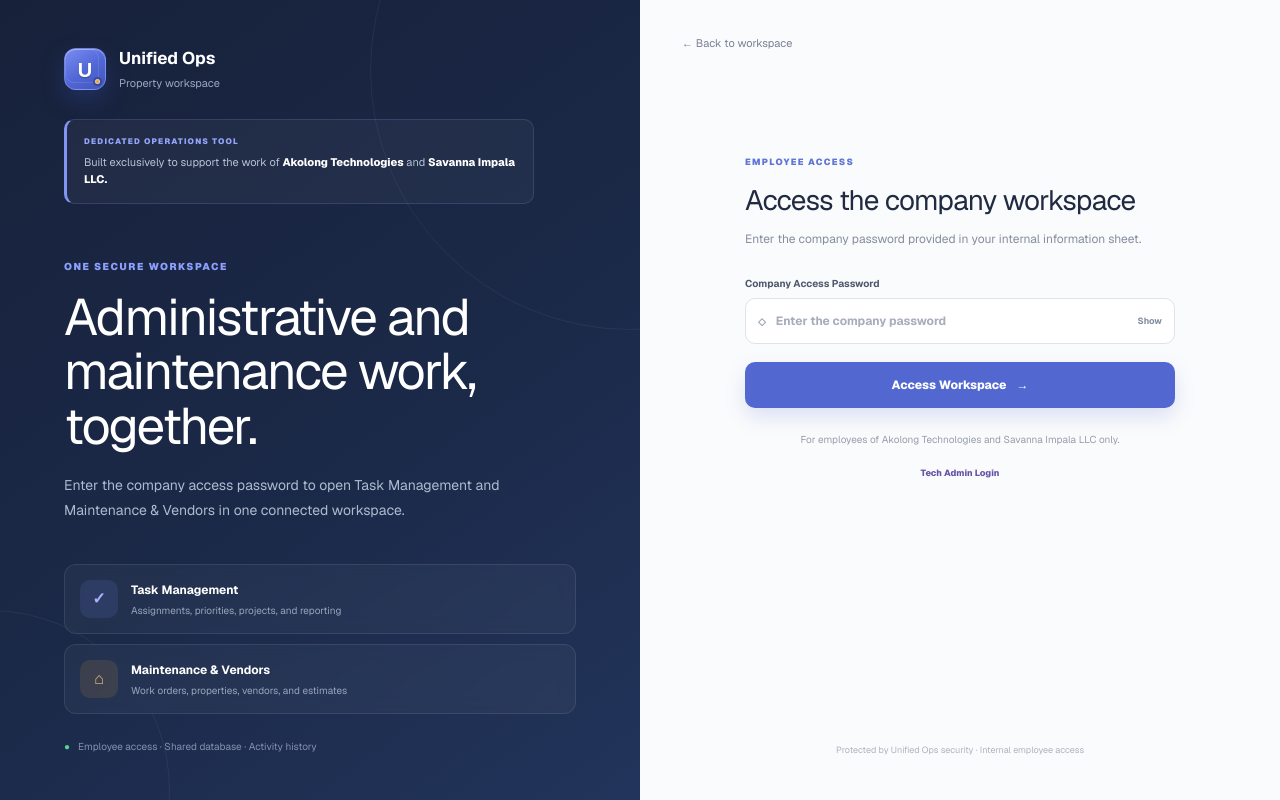
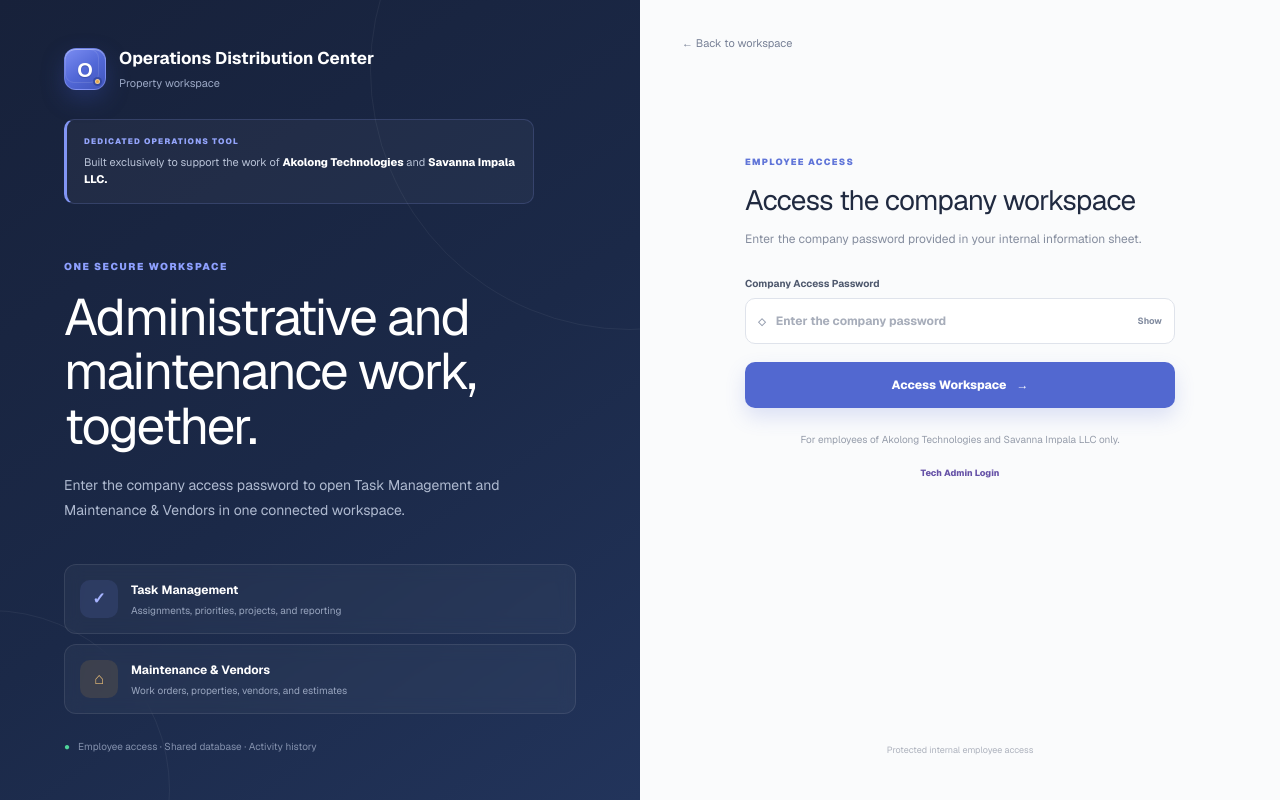
Before and after one commit to MarlonDichoso/MarlonDichoso-operations-distribution-center, a Next.js app: page /login in a window 1280 px wide. Built offline with nearby package versions, Linux system fonts and the light colour scheme; no server answers.

Commit message:
Rename front layer to Operations Distribution Center

```diff
--- a/app/data-control/page.tsx
+++ b/app/data-control/page.tsx
@@ -175,7 +175,7 @@ export default function DataControlPage() {
     <header className="data-control-header">
       <button onClick={() => { location.href = "/"; }}>← Dashboard</button>
       <div>
-        <p>UNIFIED OPS · TECH ADMIN CONSOLE</p>
+        <p>OPERATIONS DISTRIBUTION CENTER · TECH ADMIN CONSOLE</p>
         <h1>Data Control</h1>
         <span>Import once, review routing, and distribute work.</span>
       </div>
@@ -217,7 +217,7 @@ export default function DataControlPage() {
       <article className="control-card backup-card">
         <div className="control-card-heading"><div><span>02</span><h2>Document backup</h2></div></div>
         <p>Download saved PDFs, photos, data, and a searchable index in one organized ZIP.</p>
-        <div className="folder-preview"><strong>Unified-Ops-Backup/</strong><span>Work-Authorizations/</span><span>Owner-Approvals/</span><span>Quote-Requests/</span><span>Work-Verifications/</span><span>Photos/</span><span>Data/</span><span>backup-index.csv</span></div>
+        <div className="folder-preview"><strong>Operations-Distribution-Center-Backup/</strong><span>Work-Authorizations/</span><span>Owner-Approvals/</span><span>Quote-Requests/</span><span>Work-Verifications/</span><span>Photos/</span><span>Data/</span><span>backup-index.csv</span></div>
         <button className="primary-control-button backup-button" disabled={busy} onClick={backup}>Download Document Backup</button>
         <iframe ref={frame} className="backup-frame" src="/work-order-generator/index.html" title="Document backup service"/>
       </article>
@@ -241,7 +241,7 @@ export default function DataControlPage() {
         <div className="distribution-loading-card">
           <span className="distribution-spinner" aria-hidden="true" />
           <strong>Distributing imported tasks</strong>
-          <p>Please wait while Unified Ops updates the shared database and routes every record.</p>
+          <p>Please wait while the Operations Distribution Center updates the shared database and routes every record.</p>
           <span className="distribution-loading-note">Do not close this page.</span>
         </div>
       </div>
--- a/app/layout.tsx
+++ b/app/layout.tsx
@@ -14,9 +14,9 @@ const geistMono = Geist_Mono({
 });
 
 export const metadata: Metadata = {
-  title: "Unified Operations Hub",
+  title: "Operations Distribution Center",
   description:
-    "A single front layer for Task Management and Maintenance Vendor Monitoring.",
+    "A central routing layer for administrative and maintenance work.",
   icons: {
     icon: "/favicon.svg",
     shortcut: "/favicon.svg",
--- a/app/login/page.tsx
+++ b/app/login/page.tsx
@@ -58,10 +58,10 @@ export default function LoginPage() {
       <section className="login-brand-panel">
         <div className="login-brand">
           <span className="brand-mark">
-            <span className="brand-letter">U</span>
+            <span className="brand-letter">O</span>
           </span>
           <div>
-            <strong>Unified Ops</strong>
+            <strong>Operations Distribution Center</strong>
             <span>Property workspace</span>
           </div>
         </div>
@@ -121,16 +121,16 @@ export default function LoginPage() {
         <div className="login-card">
           <div className="mobile-login-brand">
             <span className="brand-mark compact">
-              <span className="brand-letter">U</span>
+              <span className="brand-letter">O</span>
             </span>
-            <strong>Unified Ops</strong>
+            <strong>Operations Distribution Center</strong>
           </div>
 
           <p className="login-card-eyebrow">EMPLOYEE ACCESS</p>
           <h2>{signedIn ? "Workspace access is active" : "Access the company workspace"}</h2>
           <p className="login-subtitle">
             {signedIn
-              ? "This device is currently signed in to Unified Ops."
+              ? "This device is currently signed in to the Operations Distribution Center."
               : "Enter the company password provided in your internal information sheet."}
           </p>
 
@@ -202,7 +202,7 @@ export default function LoginPage() {
         </div>
 
         <footer>
-          Protected by Unified Ops security · Internal employee access
+          Protected internal employee access
         </footer>
       </section>
     </main>
--- a/app/page.tsx
+++ b/app/page.tsx
@@ -232,8 +232,8 @@ export default function Home() {
     <main className="app-shell">
       <aside className="sidebar">
         <div className="brand">
-          <div className="brand-mark"><span className="brand-letter">U</span></div>
-          <div><strong>Unified Ops</strong><span>Property workspace</span></div>
+          <div className="brand-mark"><span className="brand-letter">O</span></div>
+          <div><strong>Operations Distribution Center</strong><span>Property workspace</span></div>
         </div>
         <nav aria-label="Primary navigation">
           <button className="nav-item active" type="button" onClick={() => { setSearchOpen(false); window.scrollTo({ top: 0, behavior: "smooth" }); }}><span>⌂</span>Home</button>
@@ -270,7 +270,7 @@ export default function Home() {
 
       <section className="workspace">
         <header className="topbar">
-          <div className="mobile-brand"><span className="brand-mark compact"><span className="brand-letter">U</span></span><strong>Unified Ops</strong></div>
+          <div className="mobile-brand"><span className="brand-mark compact"><span className="brand-letter">O</span></span><strong>Operations Distribution Center</strong></div>
           <label className="search">
             <span>⌕</span>
             <input ref={searchInput} value={query} onFocus={() => setSearchOpen(true)} onChange={(event) => setQuery(event.target.value)} placeholder="Search tasks, work orders, vendors, or properties…" aria-label="Search all applications" />
@@ -286,7 +286,7 @@ export default function Home() {
           <section className="welcome">
             <div>
               <p className="date-label">UNIFIED PROPERTY OPERATIONS</p>
-              <h1>Welcome to Unified Ops.</h1>
+              <h1>Welcome to the Operations Distribution Center.</h1>
               <p>A clear view of administrative and maintenance work.</p>
             </div>
             <div className="system-pill"><span className="sync-dot" />All systems connected</div>
@@ -361,7 +361,7 @@ export default function Home() {
           <aside className="utility-drawer" role="dialog" aria-modal="true" aria-labelledby="utility-title" onMouseDown={(event) => event.stopPropagation()}>
             <header>
               <div>
-                <p>UNIFIED OPS</p>
+                <p>OPERATIONS DISTRIBUTION CENTER</p>
                 <h2 id="utility-title">{utilityPanel === "notifications" ? "Notifications" : "Workspace help"}</h2>
                 <span>{utilityPanel === "notifications" ? "Items that may need employee attention." : "Choose the right workspace for the job."}</span>
               </div>
@@ -394,7 +394,7 @@ export default function Home() {
         <div className="shared-search-overlay" role="presentation" onMouseDown={() => setSearchOpen(false)}>
           <section className="shared-search-panel" role="dialog" aria-modal="true" aria-labelledby="shared-search-title" onMouseDown={(event) => event.stopPropagation()}>
             <header>
-              <div><p>UNIFIED OPS</p><h2 id="shared-search-title">Shared search</h2><span>Search across Task Management and Maintenance.</span></div>
+              <div><p>OPERATIONS DISTRIBUTION CENTER</p><h2 id="shared-search-title">Shared search</h2><span>Search across Task Management and Maintenance.</span></div>
               <button type="button" onClick={() => setSearchOpen(false)} aria-label="Close shared search">×</button>
             </header>
             <label>
--- a/app/tech-admin/page.tsx
+++ b/app/tech-admin/page.tsx
@@ -38,7 +38,7 @@ export default function TechAdminLoginPage() {
         <button type="button" className="admin-back" onClick={() => { window.location.href = "/login"; }}>
           ← Employee login
         </button>
-        <span className="brand-mark admin-login-mark"><span className="brand-letter">U</span></span>
+        <span className="brand-mark admin-login-mark"><span className="brand-letter">O</span></span>
         <p className="login-card-eyebrow">RESTRICTED SYSTEM AREA</p>
         <h1>Tech Admin Login</h1>
         <p>Use the private Tech Admin password. The employee company password cannot open Data Control.</p>
--- a/public/maintenance-vendors/app.js
+++ b/public/maintenance-vendors/app.js
@@ -879,7 +879,7 @@ async function printEstimateReport(task) {
       <tbody>${attachmentRows}</tbody>
     </table>
     <div class="notes"><strong>Estimate Notes / Exclusions</strong>${esc(notes || "No additional notes provided.")}</div>
-    <div class="footer"><span>Unified Ops · Maintenance Management Hub</span><span>Estimate Report ${esc(reportNumber)}</span></div>
+    <div class="footer"><span>Operations Distribution Center · Maintenance Management Hub</span><span>Estimate Report ${esc(reportNumber)}</span></div>
   </main></body></html>`);
   reportWindow.document.close();
 }
--- a/public/work-order-generator/js/backup.js
+++ b/public/work-order-generator/js/backup.js
@@ -34,7 +34,7 @@
         ]);
         const company = await getCompanyProfile();
         const zip = new global.JSZip();
-        const root = zip.folder(`Unified-Ops-Backup_${dateStamp()}`);
+        const root = zip.folder(`Operations-Distribution-Center-Backup_${dateStamp()}`);
         const authorizations = root.folder("Work-Authorizations");
         const ownerApprovals = root.folder("Owner-Approvals");
         const quoteRequests = root.folder("Quote-Requests");
@@ -164,7 +164,7 @@
         root.file(
             "README.txt",
             [
-                "UNIFIED OPS DOCUMENT BACKUP",
+                "OPERATIONS DISTRIBUTION CENTER DOCUMENT BACKUP",
                 `Created: ${new Date().toLocaleString()}`,
                 "",
                 "Folders:",
@@ -185,7 +185,7 @@
         });
         const link = document.createElement("a");
         link.href = URL.createObjectURL(blob);
-        link.download = `Unified-Ops-Backup_${dateStamp()}.zip`;
+        link.download = `Operations-Distribution-Center-Backup_${dateStamp()}.zip`;
         document.body.appendChild(link);
         link.click();
         link.remove();
```
